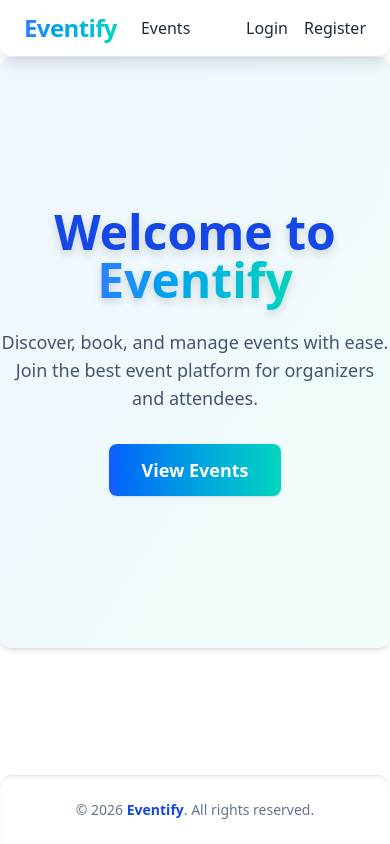
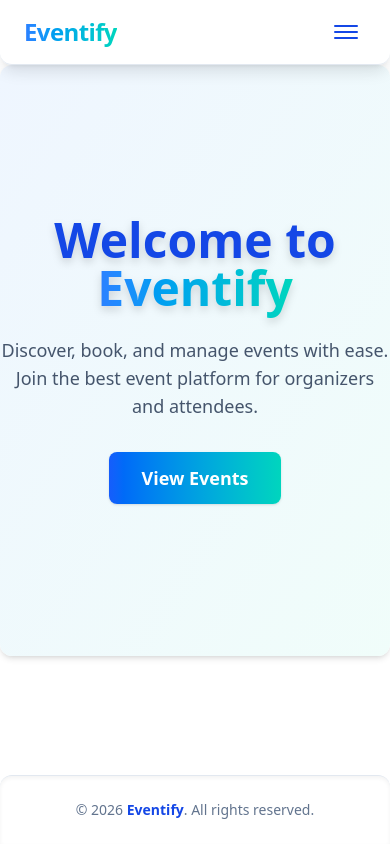
Before and after one commit to event-ticketing-devs/event-ticketing-platform, a React (Vite) app in the folder frontend/: page / in a window 390 px wide. Built offline with nearby package versions, Linux system fonts and the light colour scheme; no server answers.

Commit message:
fix: make navbar responsive

```diff
--- a/frontend/src/components/Navbar.jsx
+++ b/frontend/src/components/Navbar.jsx
@@ -1,8 +1,13 @@
+import { useState } from "react";
 import { Link } from "react-router-dom";
 import { useAuth } from "../context/AuthContext";
 
 export default function Navbar() {
   const { currentUser, logout } = useAuth();
+  const [menuOpen, setMenuOpen] = useState(false);
+
+  const handleMenuToggle = () => setMenuOpen((prev) => !prev);
+  const handleCloseMenu = () => setMenuOpen(false);
 
   return (
     <nav className="backdrop-blur bg-white/80 border-b border-slate-200 text-slate-800 px-6 py-3 flex justify-between items-center shadow-lg rounded-b-xl sticky top-0 z-40">
@@ -10,14 +15,17 @@ export default function Navbar() {
         <Link
           to="/"
           className="text-2xl font-extrabold tracking-tight text-blue-700 hover:text-blue-900 transition-colors"
+          onClick={handleCloseMenu}
         >
           <span className="bg-gradient-to-r from-blue-500 to-teal-400 bg-clip-text text-transparent">
             Eventify
           </span>
         </Link>
+        <div className="hidden md:flex items-center gap-6">
           <Link
             to="/events"
             className="hover:text-blue-600 transition-colors font-medium"
+            onClick={handleCloseMenu}
           >
             Events
           </Link>
@@ -25,6 +33,7 @@ export default function Navbar() {
             <Link
               to="/dashboard"
               className="hover:text-blue-600 transition-colors font-medium"
+              onClick={handleCloseMenu}
             >
               Dashboard
             </Link>
@@ -35,22 +44,52 @@ export default function Navbar() {
             <Link
               to="/organizer"
               className="hover:text-blue-600 transition-colors font-medium"
+              onClick={handleCloseMenu}
             >
               Organizer
             </Link>
           )}
         </div>
-      <div className="flex items-center gap-4">
+      </div>
+      <div className="md:hidden flex items-center">
+        <button
+          className="focus:outline-none flex flex-col justify-center items-center w-10 h-10"
+          onClick={handleMenuToggle}
+          aria-label="Toggle menu"
+        >
+          <span
+            className={`block h-0.5 w-6 bg-blue-700 rounded transition-all duration-300 mb-1 origin-center ${
+              menuOpen ? "rotate-45 translate-y-1.5" : ""
+            }`}
+          ></span>
+          <span
+            className={`block h-0.5 w-6 bg-blue-700 rounded transition-all duration-300 mb-1 origin-center ${
+              menuOpen ? "opacity-0" : ""
+            }`}
+          ></span>
+          <span
+            className={`block h-0.5 w-6 bg-blue-700 rounded transition-all duration-300 origin-center ${
+              menuOpen ? "-rotate-45 -translate-y-1.5" : ""
+            }`}
+          ></span>
+        </button>
+      </div>
+      {/* Desktop right side */}
+      <div className="hidden md:flex items-center gap-4">
         {currentUser ? (
           <>
             <Link
               to="/profile"
               className="hidden sm:inline font-semibold text-slate-700"
+              onClick={handleCloseMenu}
             >
               {currentUser.name}
             </Link>
             <button
-              onClick={logout}
+              onClick={() => {
+                logout();
+                handleCloseMenu();
+              }}
               className="bg-gradient-to-r from-red-500 to-pink-500 px-4 py-1.5 rounded-lg text-white font-semibold shadow hover:from-red-600 hover:to-pink-600 transition-all focus:outline-none focus:ring-2 focus:ring-red-300 cursor-pointer"
             >
               Logout
@@ -61,18 +100,89 @@ export default function Navbar() {
             <Link
               to="/login"
               className="hover:text-blue-600 transition-colors font-medium"
+              onClick={handleCloseMenu}
             >
               Login
             </Link>
             <Link
               to="/register"
               className="hover:text-blue-600 transition-colors font-medium"
+              onClick={handleCloseMenu}
             >
               Register
             </Link>
           </>
         )}
       </div>
+      {/* Mobile menu */}
+      {menuOpen && (
+        <div className="absolute top-20 left-0 w-full bg-white border-b border-slate-200 shadow-lg flex flex-col items-center gap-4 py-4 md:hidden animate-fade-in z-50">
+          <Link
+            to="/events"
+            className="hover:text-blue-600 transition-colors font-medium"
+            onClick={handleCloseMenu}
+          >
+            Events
+          </Link>
+          {currentUser && (
+            <Link
+              to="/dashboard"
+              className="hover:text-blue-600 transition-colors font-medium"
+              onClick={handleCloseMenu}
+            >
+              Dashboard
+            </Link>
+          )}
+          {["organizer", "admin"].includes(
+            currentUser?.role?.toLowerCase?.()
+          ) && (
+            <Link
+              to="/organizer"
+              className="hover:text-blue-600 transition-colors font-medium"
+              onClick={handleCloseMenu}
+            >
+              Organizer
+            </Link>
+          )}
+          {currentUser ? (
+            <>
+              <Link
+                to="/profile"
+                className="font-semibold text-slate-700"
+                onClick={handleCloseMenu}
+              >
+                {currentUser.name}
+              </Link>
+              <button
+                onClick={() => {
+                  logout();
+                  handleCloseMenu();
+                }}
+                className="bg-gradient-to-r from-red-500 to-pink-500 px-4 py-1.5 rounded-lg text-white font-semibold shadow hover:from-red-600 hover:to-pink-600 transition-all focus:outline-none focus:ring-2 focus:ring-red-300 cursor-pointer"
+              >
+                Logout
+              </button>
+            </>
+          ) : (
+            <>
+              <Link
+                to="/login"
+                className="hover:text-blue-600 transition-colors font-medium"
+                onClick={handleCloseMenu}
+              >
+                Login
+              </Link>
+              <Link
+                to="/register"
+                className="hover:text-blue-600 transition-colors font-medium"
+                onClick={handleCloseMenu}
+              >
+                Register
+              </Link>
+            </>
+          )}
+        </div>
+      )}
     </nav>
   );
 }
```
Lines whose indentation alone changed are shown as unchanged.
